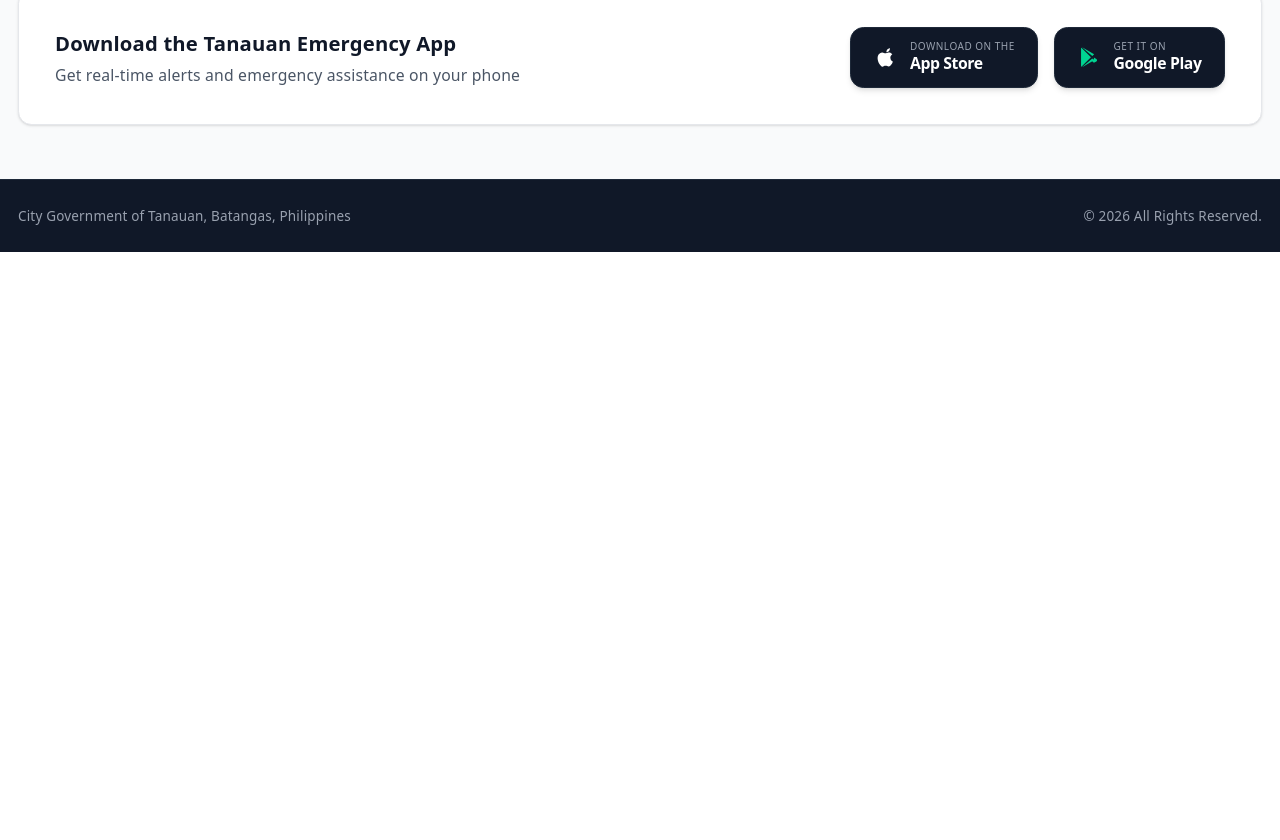
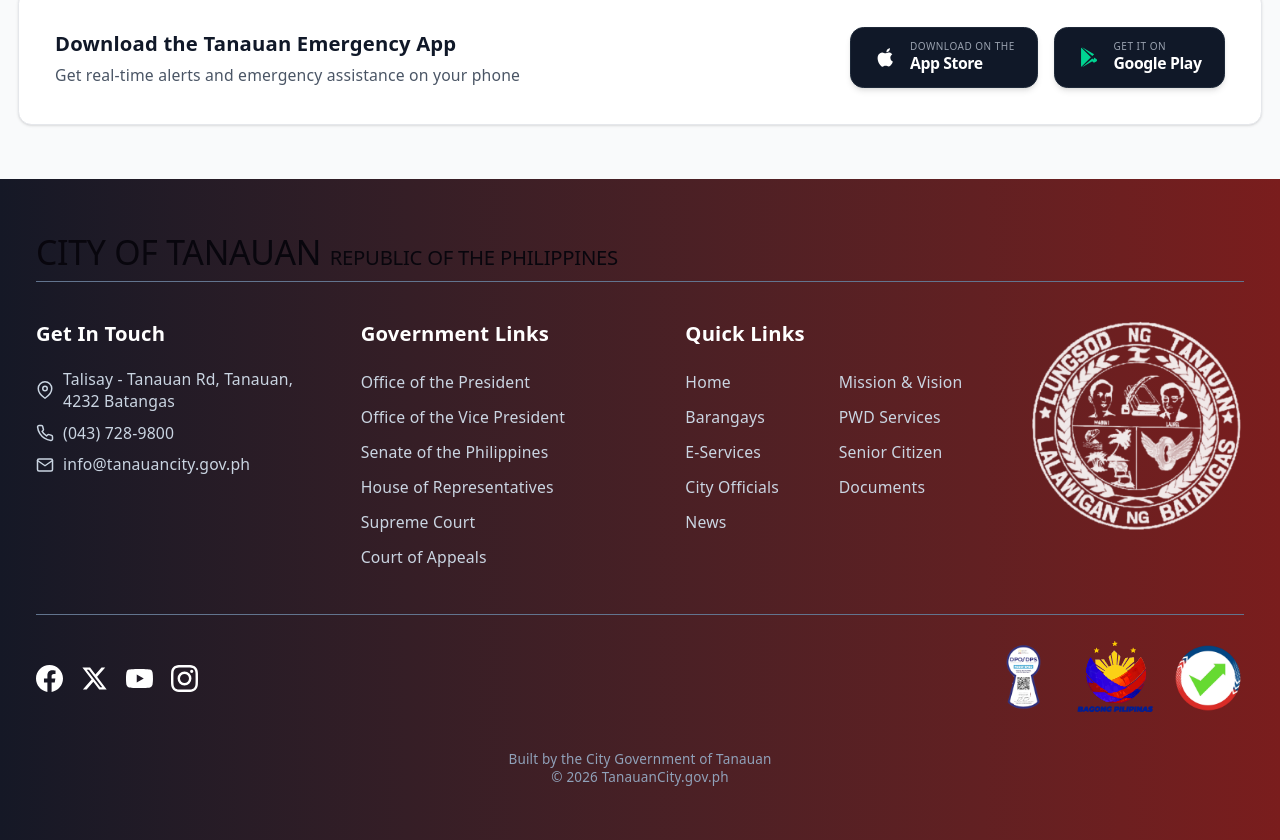
Before and after one commit to RicRicRicRicRicRic/tanauancity_redeisgn_OJT, a React (Vite) app in the folder tanauan/: page /alerts in a window 1280 px wide. Shown: the part 716-1556 px from the top of the page. Before the commit the page ends 968 px from the top, so only its background shows below. Built offline with nearby package versions, Linux system fonts and the light colour scheme.

Commit message:
Update AlertsPage.tsx

```diff
--- a/tanauan/src/pages/AlertsPage.tsx
+++ b/tanauan/src/pages/AlertsPage.tsx
@@ -1,4 +1,5 @@
 import { useState } from 'react';
+import Footer from '../components/layout/Footer.tsx'
 import collegeImage from '../assets/sections/AlertsPage/College.png';
 import kasalImage from '../assets/sections/AlertsPage/Kasal.png';
 import seniorcitizenImage from '../assets/sections/AlertsPage/SeniorCitizen.png';
@@ -457,12 +458,8 @@ Kasabay nito ay taos pusong nagpasalamat din ang ating Punong Lungsod dahil sa k
         </div>
       )}
 
-      <footer className="bg-gray-900 text-gray-400 py-6 px-4 text-center text-xs border-t border-gray-800 mt-auto">
-        <div className="max-w-7xl mx-auto flex flex-col md:flex-row items-center justify-between gap-4">
-          <p>City Government of Tanauan, Batangas, Philippines</p>
-          <p>&copy; {new Date().getFullYear()} All Rights Reserved.</p>
-        </div>
-      </footer>
+      {/* Footer */}
+      <Footer />
     </div>
   );
 }
```
